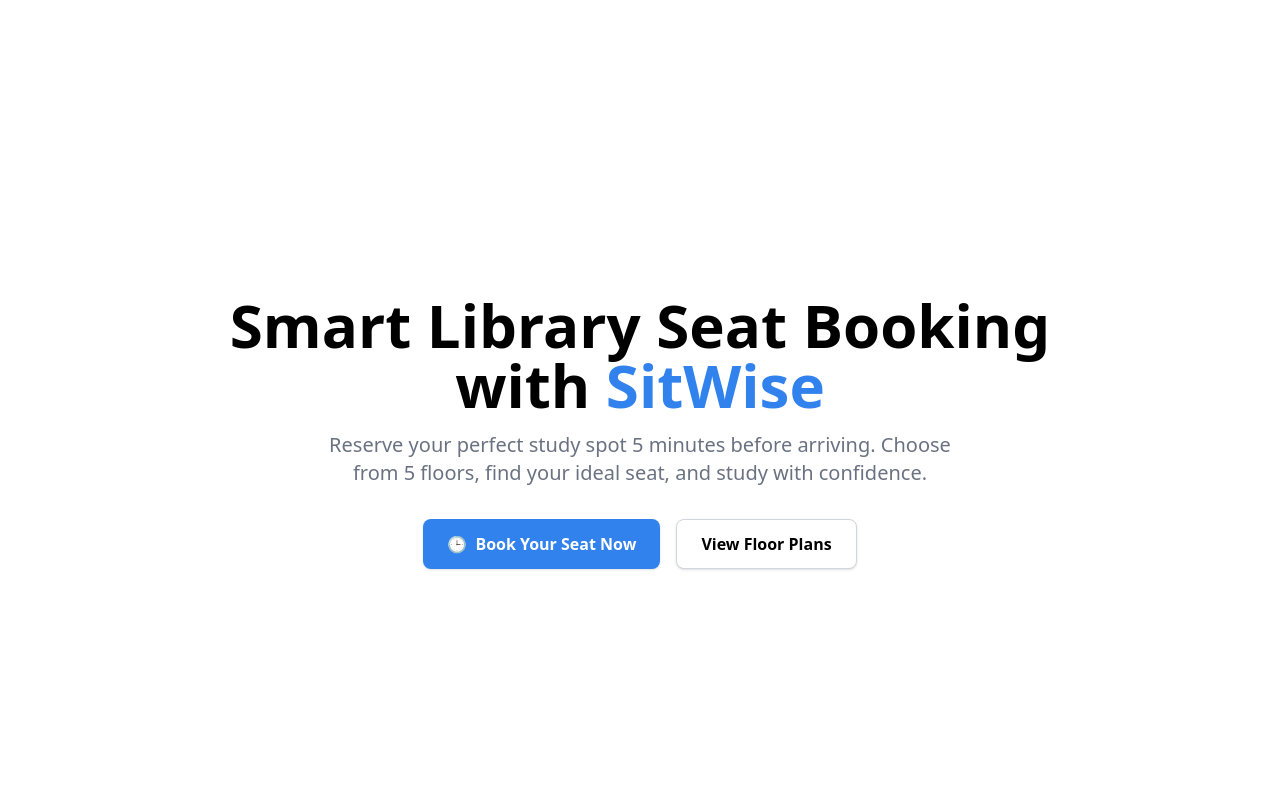
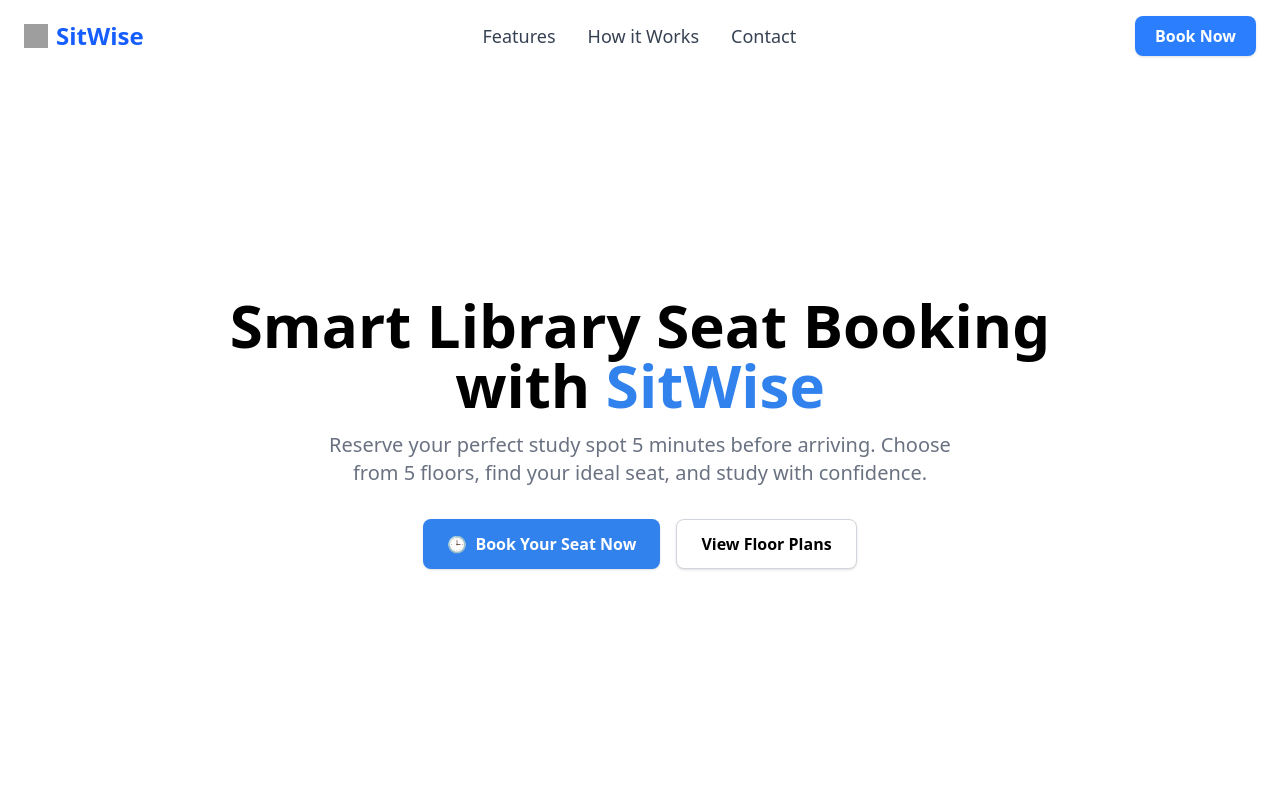
Before and after one commit to sanchita1001/SitWise, a React (Vite) app: page / in a window 1280 px wide. Shown: the top 800 px of the page. Built offline with nearby package versions, Linux system fonts and the light colour scheme; grey boxes are pictures that could not be loaded.

Commit message:
fixed navbar

```diff
--- a/src/App.jsx
+++ b/src/App.jsx
@@ -11,7 +11,7 @@ function App() {
   return (
     <>
        <Home/>
-       <FloorCard />
+
     </>
   )
 }
--- /dev/null
+++ b/src/Components/Navbar.jsx
@@ -0,0 +1,63 @@
+import React, { useEffect, useState } from "react";
+
+function Navbar() {
+  const [isScrolled, setIsScrolled] = useState(false);
+
+  // Scroll event listener
+  useEffect(() => {
+    const handleScroll = () => {
+      if (window.scrollY > 10) {
+        setIsScrolled(true);
+      } else {
+        setIsScrolled(false);
+      }
+    };
+
+    window.addEventListener("scroll", handleScroll);
+
+    return () => window.removeEventListener("scroll", handleScroll);
+  }, []);
+
+  return (
+    <div className="bg-gradient-to-r from-blue-100 via-white to-blue-200 min-h-screen text-gray-800">
+      <nav
+        className={`${
+          isScrolled ? "bg-white shadow-md" : "bg-white/30 backdrop-blur-md"
+        } fixed top-0 left-0 w-full z-50 flex items-center justify-between px-6 py-4 rounded-b-xl transition-all duration-300`}
+      >
+        {/* Logo */}
+        <div className="flex items-center space-x-2">
+          <img
+            src="https://img.icons8.com/ios-filled/50/000000/open-book--v1.png"
+            alt="logo"
+            className="w-6 h-6"
+          />
+          <span className="text-2xl font-semibold text-blue-600">SitWise</span>
+        </div>
+
+        {/* Navigation Links */}
+        <div className="hidden md:flex space-x-8 text-gray-700 text-lg font-medium">
+          <a href="#" className="hover:text-blue-600">
+            Features
+          </a>
+          <a href="#" className="hover:text-blue-600">
+            How it Works
+          </a>
+          <a href="#" className="hover:text-blue-600">
+            Contact
+          </a>
+        </div>
+
+        {/* Book Now Button */}
+        <a
+          href="#"
+          className="bg-blue-500 hover:bg-blue-600 text-white font-semibold py-2 px-5 rounded-lg shadow"
+        >
+          Book Now
+        </a>
+      </nav>
+    </div>
+  );
+}
+
+export default Navbar;
--- a/src/Pages/Home.jsx
+++ b/src/Pages/Home.jsx
@@ -1,10 +1,14 @@
 import React from 'react'
 import Hero from "../Components/Hero.jsx";
+import FloorCard from '../Components/floorcard.jsx';
+import Navbar from "../Components/Navbar.jsx"
 
 function Home() {
   return (
     <div>
       <Hero/>
+      <FloorCard/>
+      <Navbar/>
     </div>
   )
 }
```
Also changed, not shown: src/index.css (line endings or trailing spaces).
